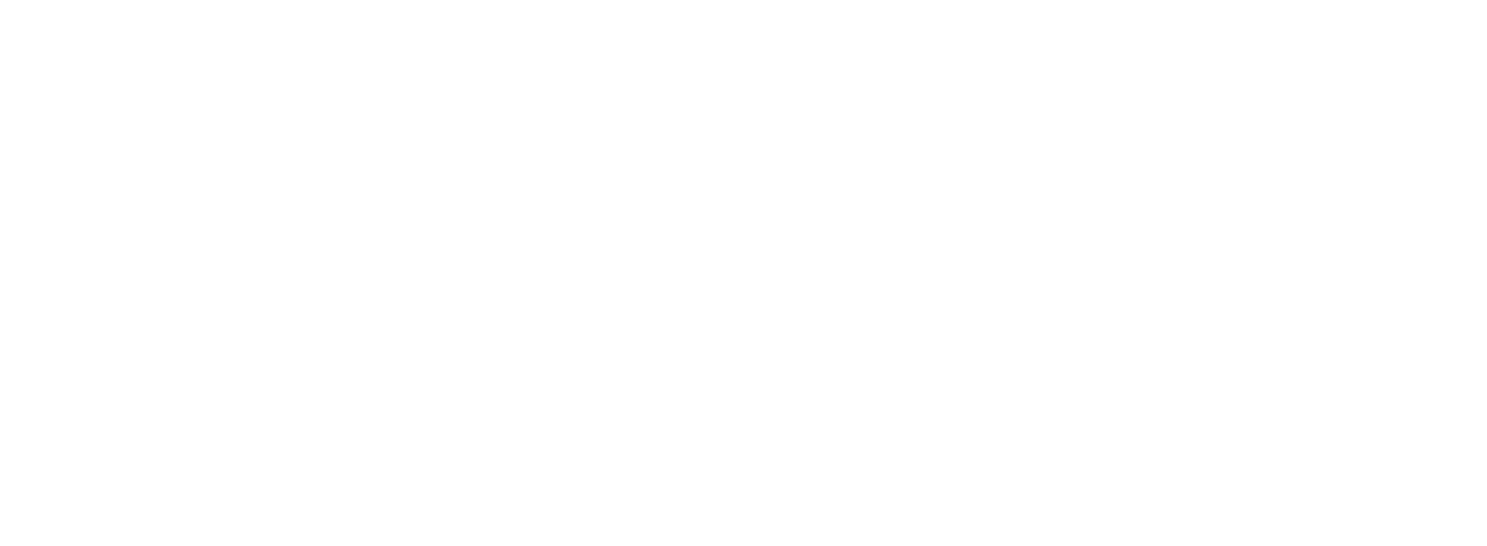
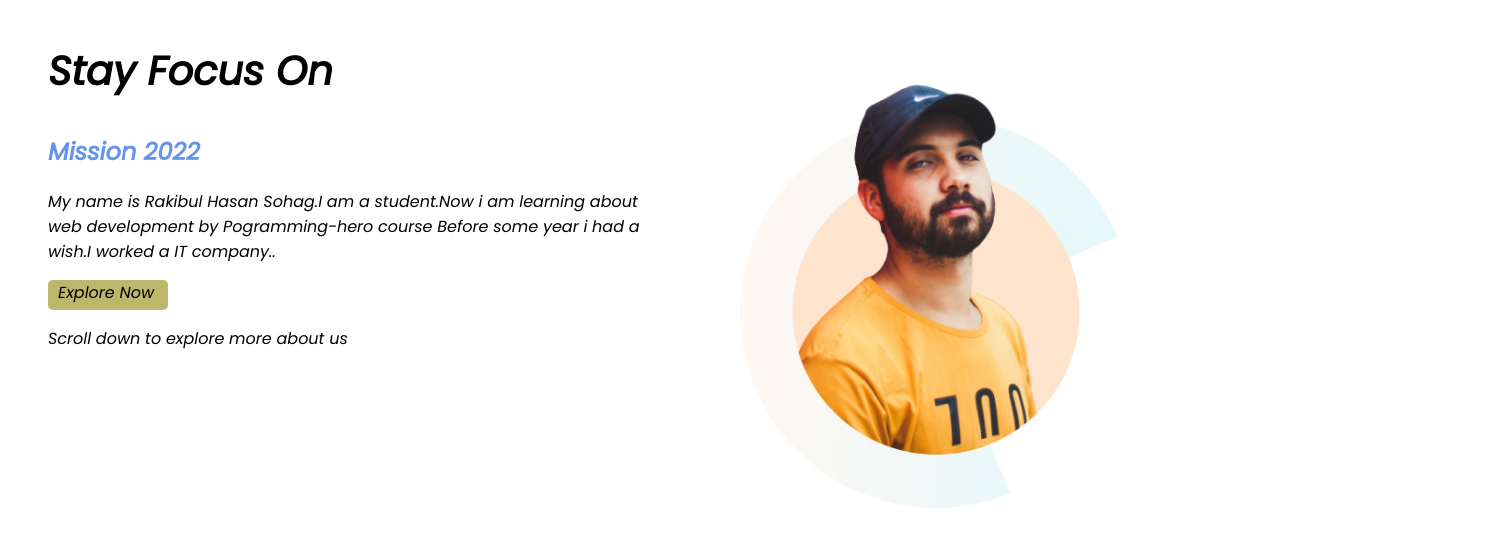
Before and after one commit to Rakibulhasan70/First-Assignment, a plain HTML site: page index.html in a window 1280 px wide. Shown: the whole page, 1487 px wide, since content can reach past the window. Drawn offline with Linux system fonts and the light colour scheme.

Commit message:
first-section

```diff
--- a/index.html
+++ b/index.html
@@ -7,7 +7,24 @@
     <meta name="viewport" content="width=device-width, initial-scale=1.0">
     <title>First-Assignment</title>
     <link rel="stylesheet" href="style.css">
+    <link rel="preconnect" href="https://fonts.googleapis.com">
+    <link rel="preconnect" href="https://fonts.gstatic.com" crossorigin>
+    <link href="https://fonts.googleapis.com/css2?family=Poppins:ital@1&display=swap" rel="stylesheet">
 </head>
+<section>
+    <div class="half-width">
+        <h1>Stay Focus On</h1>
+        <h2>Mission 2022</h2>
+        <p>My name is Rakibul Hasan Sohag.I am a student.Now i am learning about web development by Pogramming-hero
+            course
+            Before some year i had a wish.I worked a IT company..</p>
+        <p class="box">Explore Now</p>
+        <p>Scroll down to explore more about us</p>
+    </div>
+    <div class="half-width">
+        <img src="images/person/person-0.png" alt="">
+    </div>
+</section>
 
 <body>
 
--- a/style.css
+++ b/style.css
@@ -0,0 +1,33 @@
+h2{
+    color: cornflowerblue;
+    text-decoration:left;
+    text-decoration-color: red;
+}
+h1{
+    font-size: 40px;
+
+}
+section{
+    display: flex;
+}
+.half-width{
+    width: 50%;
+    padding-left: 40px;
+}
+.half-width img{
+    display: 10%;
+    height: 500px;
+    padding-right: 60%;
+    padding-left: 60px;
+
+}
+body{
+    font-family: 'Poppins', sans-serif;
+}
+.box{
+background-color: darkkhaki;
+width: 110px;
+height:30px ;
+padding-left: 10px ;
+border-radius: 5px;
+}
```
